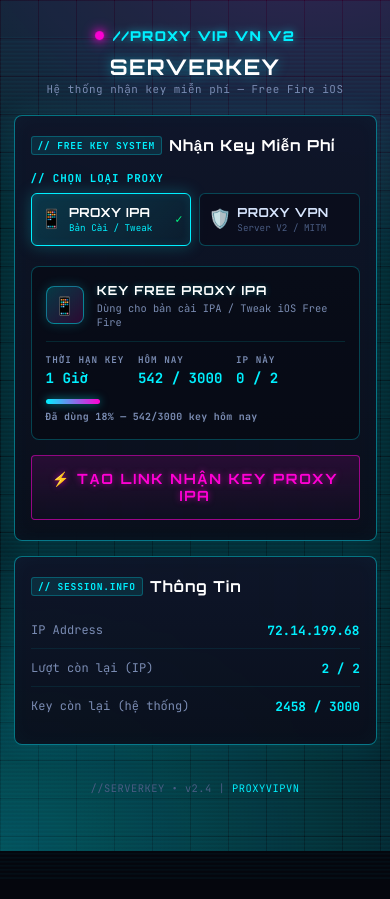
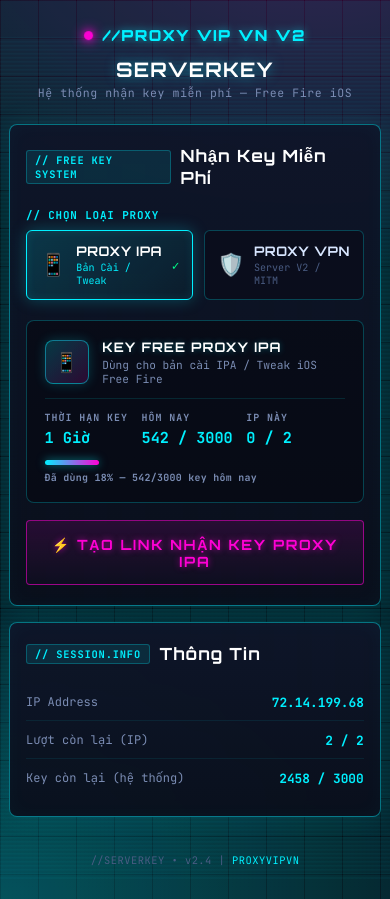
Before and after one commit to quangthanh06/Server-Key-Thanox.io, a React (Vite) app in the folder frontend/: page / in a window 390 px wide. Before the commit the page ends 851 px from the top, so only its background shows below. Built offline with nearby package versions, Linux system fonts and the light colour scheme; no server answers.

Commit message:
fix: align 100% pixel-perfect layout and styling with reference site

```diff
--- a/frontend/src/components/ActionButton.css
+++ b/frontend/src/components/ActionButton.css
@@ -39,12 +39,3 @@
   transform: none;
   box-shadow: none;
 }
-
-@media (max-width: 480px) {
-  .btn-main, .pk-action-btn {
-    padding: 0.8rem 0.75rem;
-    font-size: 0.78rem;
-    letter-spacing: 0.06em;
-    border-radius: 6px;
-  }
-}
--- a/frontend/src/components/Card.css
+++ b/frontend/src/components/Card.css
@@ -41,16 +41,6 @@
 @media (max-width: 480px) {
   .card, .pk-card {
     padding: 1.25rem 1rem;
-    margin-bottom: 1rem;
-  }
-  .card-title, .pk-card-title {
-    font-size: 0.95rem;
-    margin-bottom: 1rem;
-    gap: 0.45rem;
-  }
-  .card-title .tag, .pk-card-tag {
-    font-size: 0.6rem;
-    padding: 2px 6px;
   }
 }
 
--- a/frontend/src/components/Footer.css
+++ b/frontend/src/components/Footer.css
@@ -6,7 +6,6 @@
   font-size: 0.65rem;
   color: var(--text-mute);
   margin-top: 1.25rem;
-  margin-bottom: 1.5rem;
   letter-spacing: 0.5px;
   user-select: none;
   font-family: var(--font-mono);
--- a/frontend/src/components/Header.css
+++ b/frontend/src/components/Header.css
@@ -49,17 +49,7 @@
 }
 
 @media (max-width: 480px) {
-  .logo-wrap {
-    margin-bottom: 1.15rem;
-  }
-  .brand {
-    font-size: 0.85rem;
-  }
   .logo-title {
-    font-size: 1.35rem;
-    margin: 0.5rem 0 0.15rem;
-  }
-  .logo-sub {
-    font-size: 0.68rem;
+    font-size: 1.25rem;
   }
 }
--- a/frontend/src/components/PackageInfo.css
+++ b/frontend/src/components/PackageInfo.css
@@ -120,27 +120,6 @@
 }
 
 @media (max-width: 480px) {
-  .package-card {
-    padding: 0.95rem 0.85rem;
-    margin-bottom: 0.95rem;
-  }
-  .pkg-icon {
-    width: 38px;
-    height: 38px;
-    font-size: 1.1rem;
-  }
-  .pkg-name {
-    font-size: 0.78rem;
-  }
-  .pkg-desc {
-    font-size: 0.65rem;
-  }
-  .pkg-stat-label {
-    font-size: 0.58rem;
-  }
-  .pkg-stat-value {
-    font-size: 0.88rem;
-  }
   .pkg-stats {
     gap: 0.85rem;
   }
--- a/frontend/src/components/TypeSelector.css
+++ b/frontend/src/components/TypeSelector.css
@@ -111,26 +111,3 @@
 .type-btn.active .type-check-badge {
   display: block;
 }
-
-@media (max-width: 480px) {
-  .type-selector-grid {
-    grid-template-columns: 1fr 1fr;
-    gap: 0.5rem;
-  }
-  .type-btn {
-    padding: 0.65rem 0.5rem;
-    gap: 0.4rem;
-  }
-  .type-btn-icon {
-    font-size: 1.15rem;
-  }
-  .type-btn-name {
-    font-size: 0.78rem;
-  }
-  .type-btn-tag {
-    font-size: 0.58rem;
-  }
-  .type-check-badge {
-    font-size: 0.75rem;
-  }
-}
--- a/frontend/src/main.tsx
+++ b/frontend/src/main.tsx
@@ -1,7 +1,7 @@
+import './styles/global.css'
 import { StrictMode } from 'react'
 import ReactDOM from 'react-dom/client'
 import App from './App'
-import './styles/global.css'
 
 ReactDOM.createRoot(document.getElementById('root') as HTMLElement).render(
   <StrictMode>
--- a/frontend/src/styles/global.css
+++ b/frontend/src/styles/global.css
@@ -122,13 +122,11 @@
 
 @media (max-width: 480px) {
   body { padding: 1.5rem 0.85rem 2rem; }
-  .wrap, .pk-wrap { width: 100%; max-width: 440px; margin: 0 auto; padding: 0; }
-  .btn-main, .pk-action-btn {
-    padding: 0.8rem 0.75rem;
-    font-size: 0.78rem;
-    letter-spacing: 0.06em;
-    border-radius: 6px;
-  }
+  .wrap, .pk-wrap { width: 100%; max-width: 440px; margin: 0 auto; }
+  .card { padding: 1.25rem 1rem; }
+  .logo-title { font-size: 1.25rem; }
+  .key-text { font-size: 0.9rem; letter-spacing: 1px; }
+  .pkg-stats { gap: 0.85rem; }
 }
 
 /* ===========================
```
